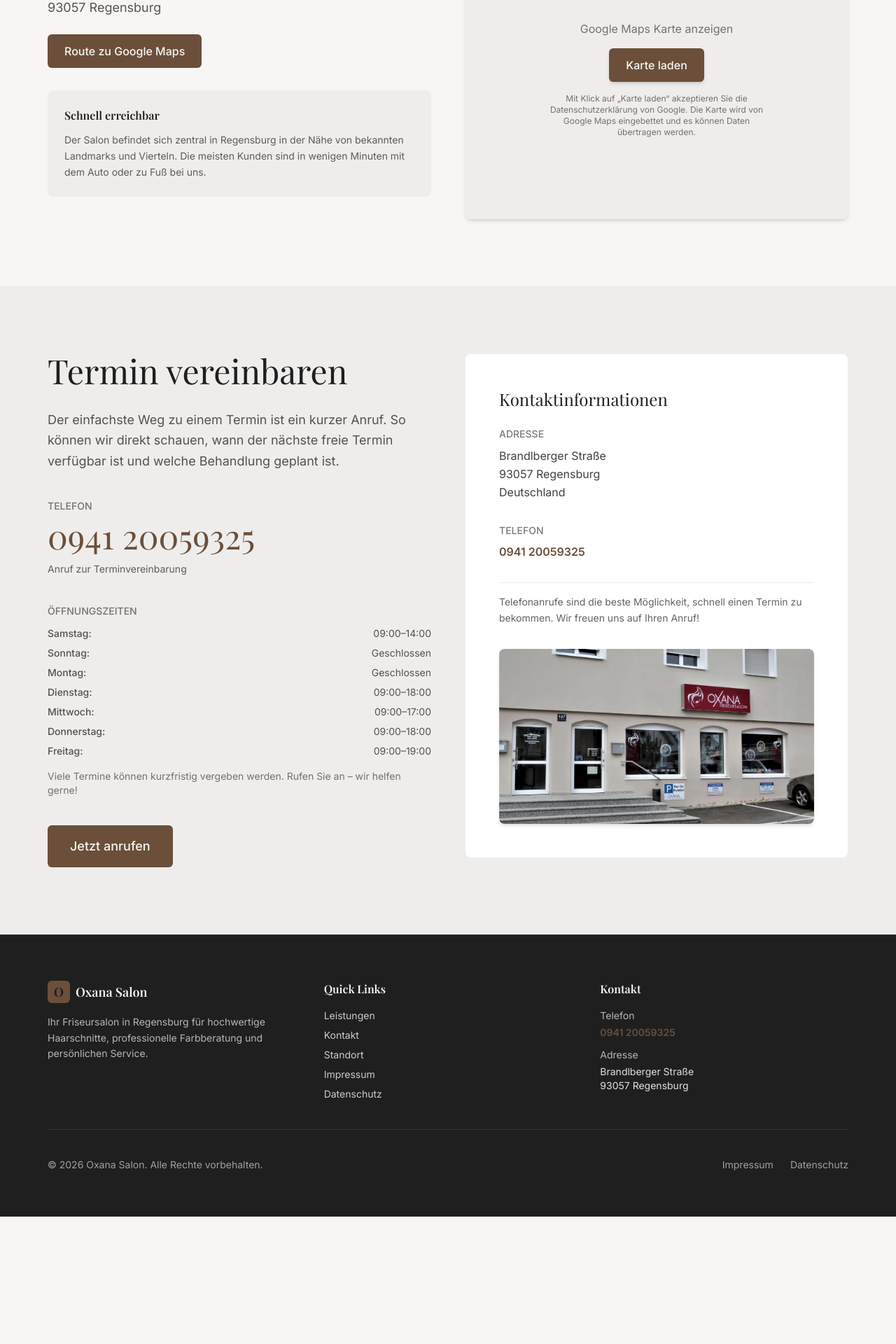
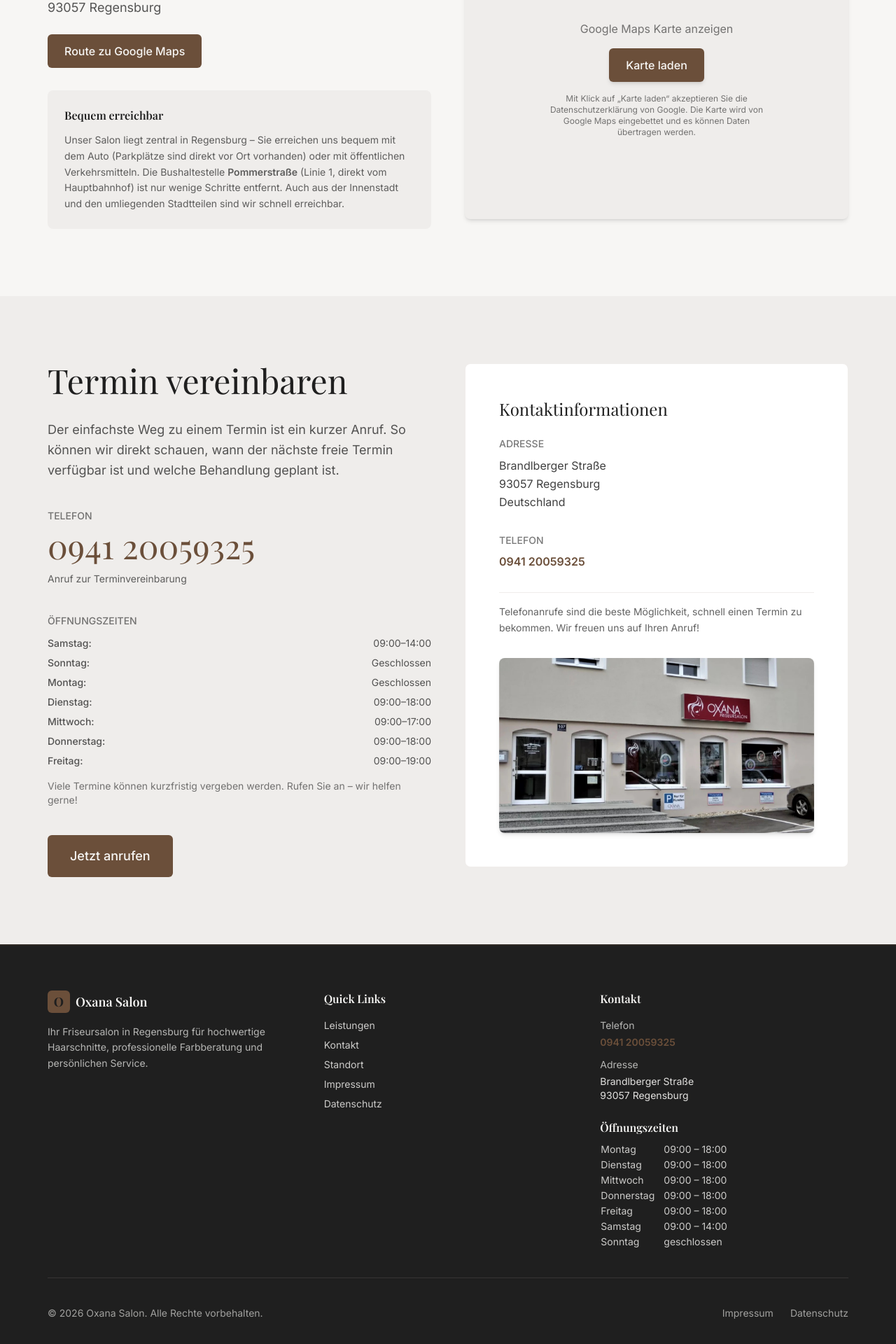
Before and after one commit to andyGG13/oxana, a Next.js app: page / in a window 1280 px wide. Shown: the part 4417-6337 px from the top of the page at 70% size. Before the commit the page ends 6155 px from the top, so only its background shows below. Built offline with nearby package versions, Linux system fonts and the light colour scheme.

Commit message:
fix nextjs lint errors

```diff
--- a/src/components/Footer.tsx
+++ b/src/components/Footer.tsx
@@ -52,10 +52,10 @@ export default function Footer() {
             </ul>
           </div>
 
-          {/* Contact Info */}
+          {/* Contact Info & Opening Hours */}
           <div>
             <h3 className="font-semibold mb-4">Kontakt</h3>
-            <div className="space-y-3 text-sm">
+            <div className="space-y-3 text-sm mb-6">
               <div>
                 <p className="text-cream/70 mb-1">Telefon</p>
                 <a href="tel:094120059325" className="text-accent hover:text-opacity-80 transition font-semibold">
@@ -69,6 +69,20 @@ export default function Footer() {
                   93057 Regensburg
                 </p>
               </div>
+            </div>
+            <div className="mt-4">
+              <h4 className="font-semibold text-cream mb-2">Öffnungszeiten</h4>
+              <table className="text-cream/80 text-sm">
+                <tbody>
+                  <tr><td className="pr-3">Montag</td><td>09:00 – 18:00</td></tr>
+                  <tr><td className="pr-3">Dienstag</td><td>09:00 – 18:00</td></tr>
+                  <tr><td className="pr-3">Mittwoch</td><td>09:00 – 18:00</td></tr>
+                  <tr><td className="pr-3">Donnerstag</td><td>09:00 – 18:00</td></tr>
+                  <tr><td className="pr-3">Freitag</td><td>09:00 – 18:00</td></tr>
+                  <tr><td className="pr-3">Samstag</td><td>09:00 – 14:00</td></tr>
+                  <tr><td className="pr-3">Sonntag</td><td>geschlossen</td></tr>
+                </tbody>
+              </table>
             </div>
           </div>
         </div>
--- a/src/components/Location.tsx
+++ b/src/components/Location.tsx
@@ -37,9 +37,9 @@ export default function Location() {
 
             {/* Info Box */}
             <div className="bg-light-gray p-6 rounded-lg">
-              <h3 className="font-semibold text-dark mb-3">Schnell erreichbar</h3>
+              <h3 className="font-semibold text-dark mb-3">Bequem erreichbar</h3>
               <p className="text-dark/70 text-sm leading-relaxed">
-                Der Salon befindet sich zentral in Regensburg in der Nähe von bekannten Landmarks und Vierteln. Die meisten Kunden sind in wenigen Minuten mit dem Auto oder zu Fuß bei uns.
+                Unser Salon liegt zentral in Regensburg – Sie erreichen uns bequem mit dem Auto (Parkplätze sind direkt vor Ort vorhanden) oder mit öffentlichen Verkehrsmitteln. Die Bushaltestelle <strong>Pommerstraße</strong> (Linie 1, direkt vom Hauptbahnhof) ist nur wenige Schritte entfernt. Auch aus der Innenstadt und den umliegenden Stadtteilen sind wir schnell erreichbar.
               </p>
             </div>
           </div>
```
